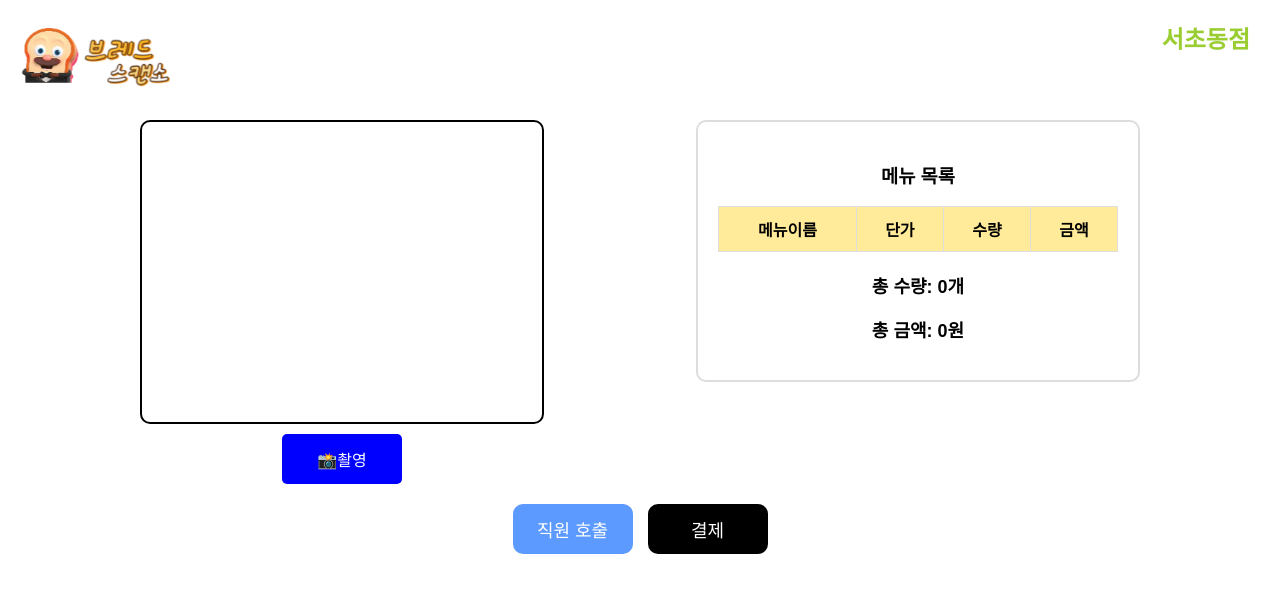
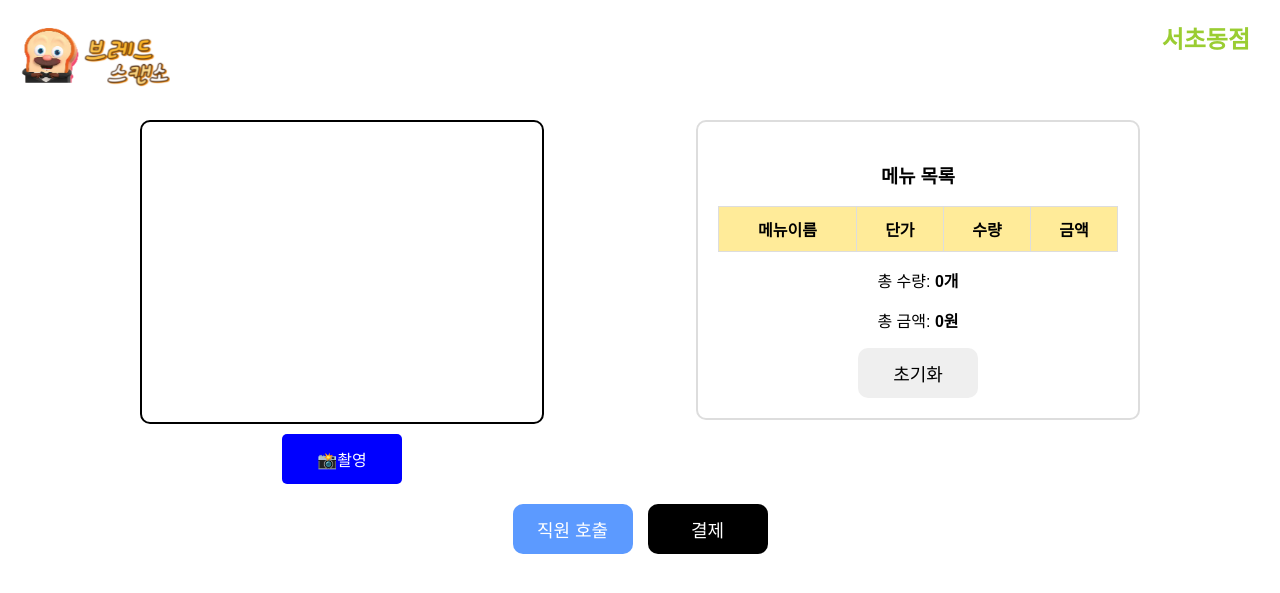
Before and after one commit to pladata-encore/DA36-final-web-BreadScanso-repo, a Django app: page /kiosk/products/ in a window 1280 px wide. Shown: the top 593 px of the page. Run offline with Django 5.2, Linux system fonts and the light colour scheme; data that the repository does not hold is empty.

Commit message:
Feat : 주문목록 초기화 버튼 추가

```diff
--- a/templates/kiosk/kiosk_products.html
+++ b/templates/kiosk/kiosk_products.html
@@ -85,7 +85,6 @@
     <div class="video-container">
         <video id="webcam" autoplay playsinline></video>
         <button id="capture-btn">📸촬영</button>
-
     </div>
 
     <!-- 주문 목록 -->
@@ -103,9 +102,14 @@
             <tbody id="order-table">
             </tbody>
         </table>
-            <div class="total">
+        <div class="total-container">
+            <div class="total-info">
                 <p>총 수량: <strong id="total-quantity">0개</strong></p>
                 <p>총 금액: <strong id="total-price">0원</strong></p>
+            </div>
+            <div class="reset-button-container">
+                <button id="reset-order-btn" class="reset-button">초기화</button>
+            </div>
         </div>
     </div>
 </div>
@@ -131,7 +135,7 @@
     const captureBtn = document.getElementById("capture-btn");
     const canvas = document.createElement("canvas");
     const ctx = canvas.getContext("2d");
-    const NGROK_URL = "https://8369-175-121-129-72.ngrok-free.app/predict/";
+    const NGROK_URL = "https://7868-175-121-129-72.ngrok-free.app/predict/";
 
     let productDictionary = {};
 
@@ -160,11 +164,16 @@
             alert("웹캠을 사용할 수 없습니다. 브라우저 설정을 확인하세요.");
         }
     }
-    // 테이블 초기화 함수
-    function resetOrder() {
-    productDictionary = {};
-    updateOrderTable();
-}
+    // reset button 동작
+    document.getElementById('reset-order-btn').addEventListener('click', function() {
+    // 주문 테이블 비우기
+    document.getElementById('order-table').innerHTML = '';
+
+    // 총 수량과 총 금액 초기화
+    document.getElementById('total-quantity').textContent = '0개';
+    document.getElementById('total-price').textContent = '0원';
+});
+
     // 테이블 업데이트 함수
     function updateOrderTable() {
         const orderTable = document.getElementById("order-table");
```
Lines whose indentation alone changed are shown as unchanged.
